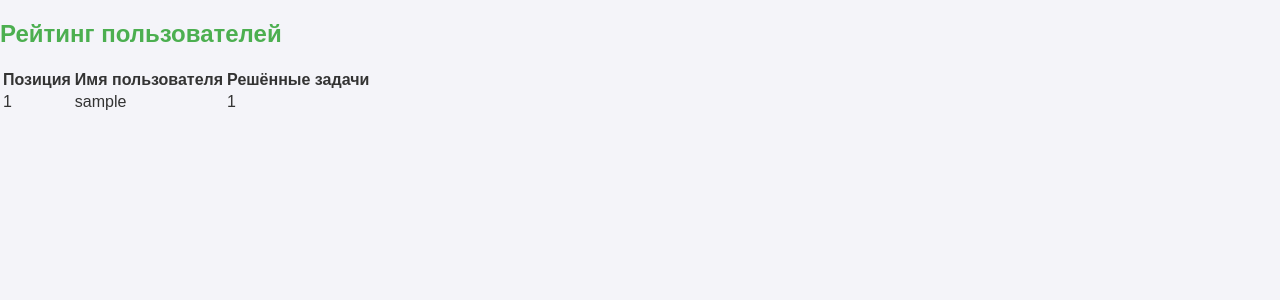
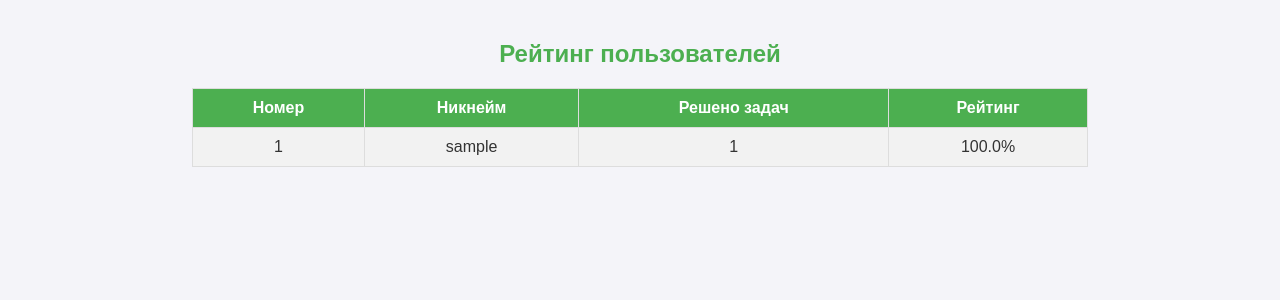
Before and after one commit to Dreksen/FlaskProject1, a Flask app: page /profile/ranking in a window 1280 px wide. Shown: the part 38-338 px from the top of the page. Run offline with Flask 3, Linux system fonts and the light colour scheme; tables that the repository leaves empty hold one stand-in row (values such as "Sample post").

Commit message:
update-ranking

```diff
--- a/app/routes/profile/profile.py
+++ b/app/routes/profile/profile.py
@@ -23,12 +23,23 @@ def profile():
 
 @bp.route("/ranking", methods=["GET"])
 def ranking():
-    """Отображает рейтинг пользователей по количеству решённых задач"""
-    users = db.session.query(User, db.func.count(UserTask.id).label("solved_count"))\
-        .join(UserTask, User.id == UserTask.user_id)\
-        .filter(UserTask.solved == True)\
-        .group_by(User.id)\
-        .order_by(db.desc("solved_count"))\
-        .limit(50).all()  # Показываем только топ 50 пользователей
+    """Отображает таблицу с рейтингом пользователей."""
+    # Получаем всех пользователей
+    users = User.query.all()
 
-    return render_template("ranking.html", users=users)
+    # Для каждого пользователя считаем количество решённых задач
+    user_ranks = []
+    for user in users:
+        solved_tasks_count = UserTask.query.filter_by(user_id=user.id, solved=True).count()
+        total_tasks_count = Task.query.count()
+        user_ranks.append({
+            'username': user.username,
+            'solved': solved_tasks_count,
+            'total': total_tasks_count,
+            'rank': solved_tasks_count / total_tasks_count * 100  # Процент решённых задач
+        })
+
+    # Сортируем пользователей по количеству решённых задач в порядке убывания
+    user_ranks.sort(key=lambda x: x['solved'], reverse=True)
+
+    return render_template("ranking.html", user_ranks=user_ranks)
--- a/app/routes/profile/templates/profile/ranking.html
+++ b/app/routes/profile/templates/profile/ranking.html
@@ -1,24 +1,28 @@
 {% extends "base.html" %}
-{% block title %}Рейтинг пользователей{% endblock %}
+
 {% block content %}
+<div class="ranking-table-container">
     <h2>Рейтинг пользователей</h2>
-
-<table>
+    <table class="ranking-table">
         <thead>
             <tr>
-            <th>Позиция</th>
-            <th>Имя пользователя</th>
-            <th>Решённые задачи</th>
+                <th>Номер</th>
+                <th>Никнейм</th>
+                <th>Решено задач</th>
+                <th>Рейтинг</th>
             </tr>
         </thead>
         <tbody>
-        {% for user, solved_count in users %}
-        <tr>
+            {% for rank in user_ranks %}
+            <tr class="{{ loop.index % 2 == 0 and 'even' or 'odd' }}">
                 <td>{{ loop.index }}</td>
-            <td>{{ user.username }}</td>
-            <td>{{ solved_count }}</td>
+                <td>{{ rank.username }}</td>
+                <td>{{ rank.solved }}</td>
+                <td>{{ rank.rank | round(2) }}%</td>
             </tr>
             {% endfor %}
         </tbody>
     </table>
+</div>
+
 {% endblock %}
--- a/app/templates/static/style.css
+++ b/app/templates/static/style.css
@@ -204,3 +204,55 @@ h1, h2, h3 {
     text-decoration: underline;
     color: #0056b3;
 }
+
+/* Контейнер для таблицы */
+.ranking-table-container {
+    width: 70%;
+    margin: 0 auto;
+    padding: 20px;
+    text-align: center;
+}
+
+/* Стили для самой таблицы */
+.ranking-table {
+    width: 100%;
+    border-collapse: collapse;
+    margin-top: 20px;
+    background-color: #fff;
+}
+
+/* Заголовки таблицы */
+.ranking-table th {
+    padding: 10px;
+    background-color: #4CAF50;
+    color: white;
+    font-weight: bold;
+    border: 1px solid #ddd;
+}
+
+/* Ячейки таблицы */
+.ranking-table td {
+    padding: 10px;
+    border: 1px solid #ddd;
+}
+
+/* Черные полоски для нечётных строк */
+.ranking-table tr.odd {
+    background-color: #f2f2f2;
+}
+
+/* Полоски для чётных строк */
+.ranking-table tr.even {
+    background-color: #e0f7fa;
+}
+
+/* При наведении строку подсвечивает */
+.ranking-table tr:hover {
+    background-color: #f1f1f1;
+}
+
+/* Размер шрифта для текста в ячейках */
+.ranking-table td,
+.ranking-table th {
+    font-size: 16px;
+}
```
Lines whose indentation alone changed are shown as unchanged.
